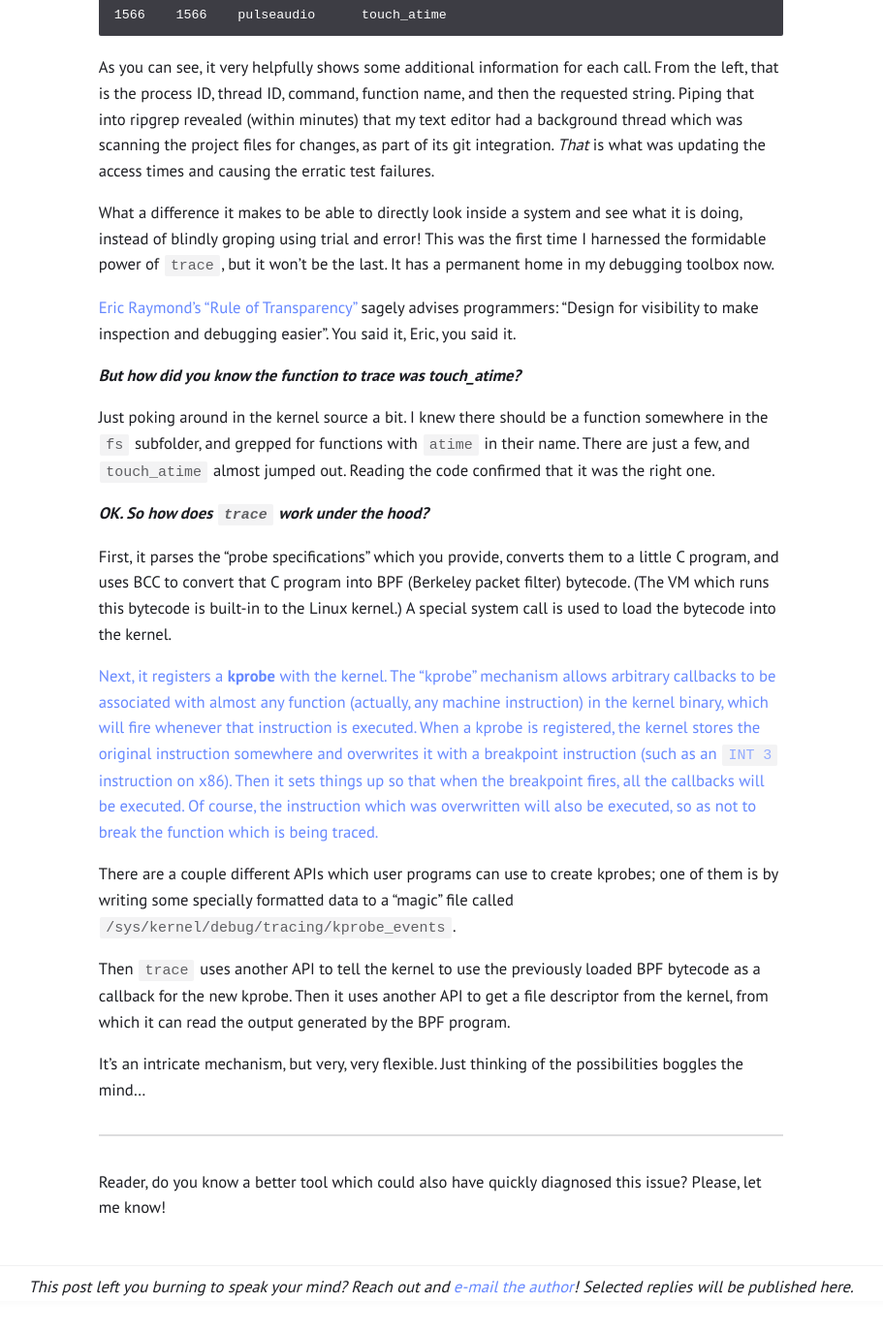
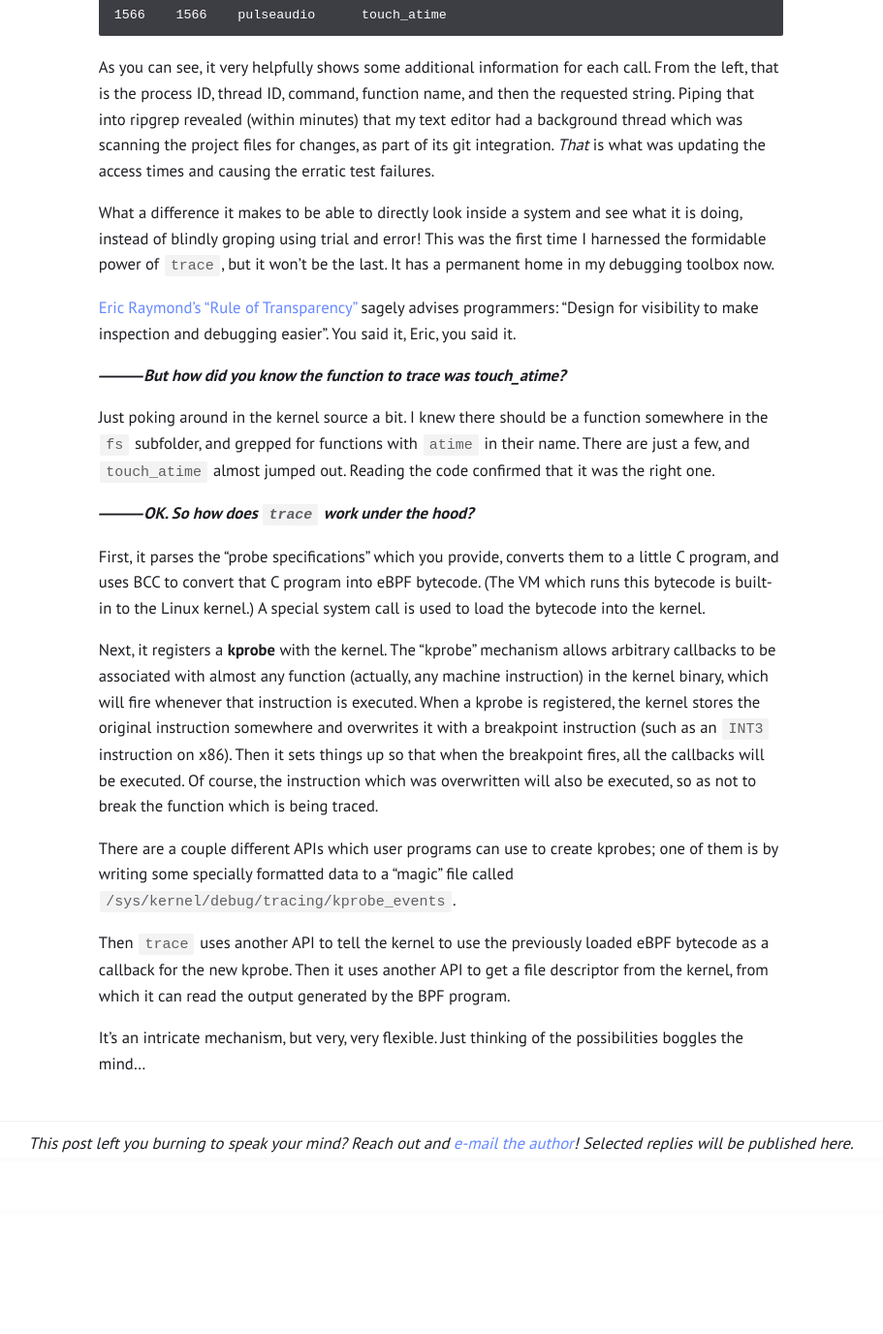
Before and after one commit to alexdowad/alexdowad.github.io, a Jekyll site: the page built from _posts/2020-06-04-peering-in-the-kernel-with-trace.markdown, in a window 1280 px wide and 1400 px high, scrolled down 1384 px. Shown: the top 1376 px of the window at 97% size, without its empty margins (185-1096 px from the left). Built offline with Jekyll 4.4.1, drawn with Linux system fonts in a browser that asks for light colours; after the commit the page ends 2636 px from its top, so only the background shows below that.

Commit message:
Tweaks to 2020-06-04 post on kprobes

```diff
--- a/_posts/2020-06-04-peering-in-the-kernel-with-trace.markdown
+++ b/_posts/2020-06-04-peering-in-the-kernel-with-trace.markdown
@@ -38,22 +38,18 @@ What a difference it makes to be able to directly look inside a system and see w
 
 [Eric Raymond's "Rule of Transparency"](http://www.catb.org/~esr/writings/taoup/html/ch01s06.html#id2878054) sagely advises programmers: "Design for visibility to make inspection and debugging easier". You said it, Eric, you said it.
 
-***But how did you know the function to trace was touch_atime?***
+***⸻But how did you know the function to trace was touch_atime?***
 
 Just poking around in the kernel source a bit. I knew there should be a function somewhere in the `fs` subfolder, and grepped for functions with `atime` in their name. There are just a few, and `touch_atime` almost jumped out. Reading the code confirmed that it was the right one.
 
-***OK. So how does `trace` work under the hood?***
+***⸻OK. So how does `trace` work under the hood?***
 
-First, it parses the "probe specifications" which you provide, converts them to a little C program, and uses BCC to convert that C program into BPF (Berkeley packet filter) bytecode. (The VM which runs this bytecode is built-in to the Linux kernel.) A special system call is used to load the bytecode into the kernel.
+First, it parses the "probe specifications" which you provide, converts them to a little C program, and uses BCC to convert that C program into eBPF bytecode. (The VM which runs this bytecode is built-in to the Linux kernel.) A special system call is used to load the bytecode into the kernel.
 
-<a name="kprobe">Next, it registers a **kprobe** with the kernel. The "kprobe" mechanism allows arbitrary callbacks to be associated with almost any function (actually, any machine instruction) in the kernel binary, which will fire whenever that instruction is executed. When a kprobe is registered, the kernel stores the original instruction somewhere and overwrites it with a breakpoint instruction (such as an `INT 3` instruction on x86). Then it sets things up so that when the breakpoint fires, all the callbacks will be executed. Of course, the instruction which was overwritten will also be executed, so as not to break the function which is being traced.</a>
+<span id="kprobe">Next, it registers a **kprobe** with the kernel. The "kprobe" mechanism allows arbitrary callbacks to be associated with almost any function (actually, any machine instruction) in the kernel binary, which will fire whenever that instruction is executed. When a kprobe is registered, the kernel stores the original instruction somewhere and overwrites it with a breakpoint instruction (such as an `INT3` instruction on x86). Then it sets things up so that when the breakpoint fires, all the callbacks will be executed. Of course, the instruction which was overwritten will also be executed, so as not to break the function which is being traced.</span>
 
 There are a couple different APIs which user programs can use to create kprobes; one of them is by writing some specially formatted data to a "magic" file called `/sys/kernel/debug/tracing/kprobe_events`.
 
-Then `trace` uses another API to tell the kernel to use the previously loaded BPF bytecode as a callback for the new kprobe. Then it uses another API to get a file descriptor from the kernel, from which it can read the output generated by the BPF program.
+Then `trace` uses another API to tell the kernel to use the previously loaded eBPF bytecode as a callback for the new kprobe. Then it uses another API to get a file descriptor from the kernel, from which it can read the output generated by the BPF program.
 
 It's an intricate mechanism, but very, very flexible. Just thinking of the possibilities boggles the mind...
-
----
-
-Reader, do you know a better tool which could also have quickly diagnosed this issue? Please, let me know!
```
